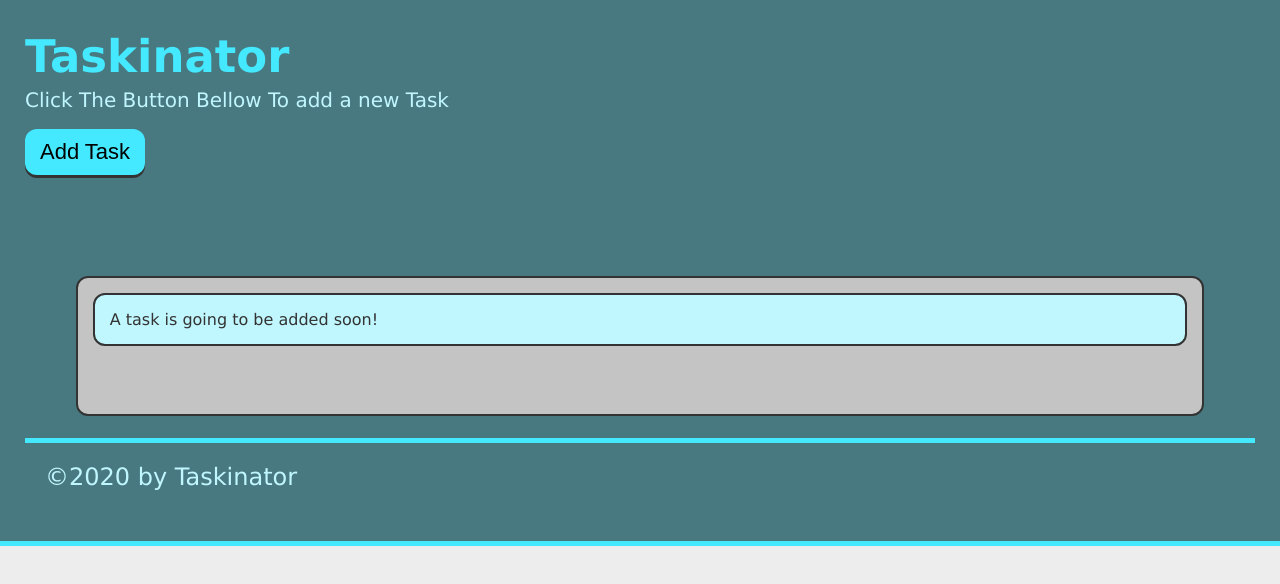
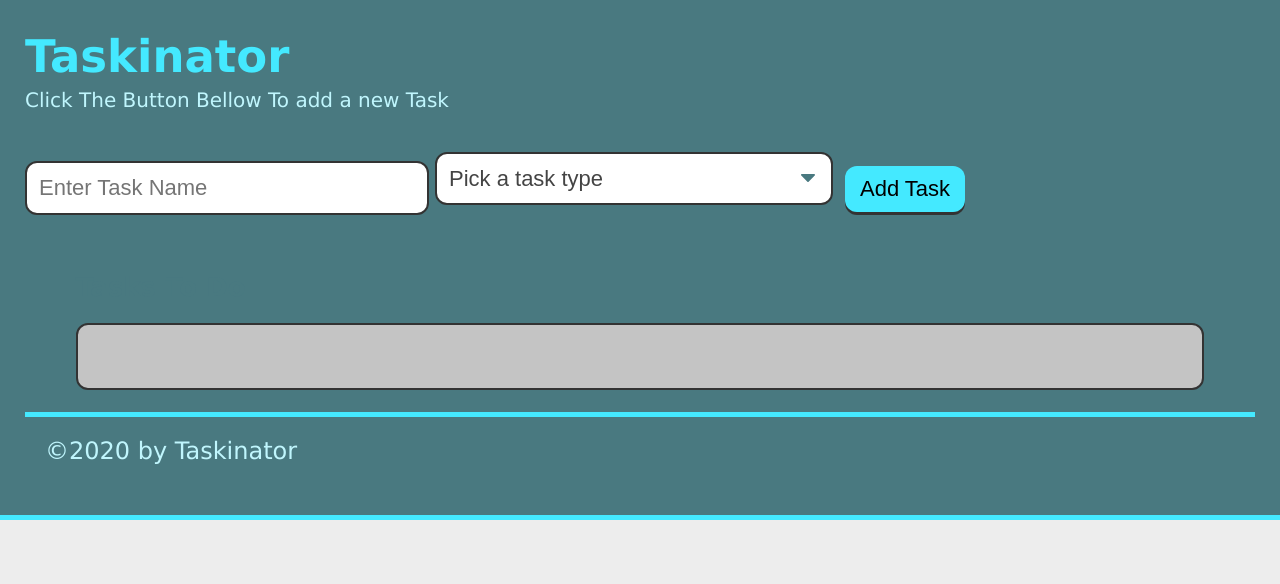
Before and after one commit to salmanghouse1/task-creator, a plain HTML site: page index.html in a window 1280 px wide. Drawn offline with Linux system fonts and the light colour scheme.

Commit message:
Vistual styles for Form completed, added new inputs and select forms

```diff
--- a/index.html
+++ b/index.html
@@ -13,12 +13,30 @@
     <header>
         <h1 class="page-title">Taskinator</h1>
         <p>Click The Button Bellow To add a new Task</p>
-        <button class="btn" id="save-task">Add Task</button>
+
+        <form id="task-form">
+            <div class="form-group">
+                <input type="text" name="task-name" placeholder="Enter Task Name" />
+            </div>
+            <div class="form-group">
+                <div class="form-group">
+                    <select name="task-type" class="select-dropdown">
+                      <option value="" disabled selected>Pick a task type</option>
+                      <option value="Print">Print</option>
+                      <option value="Web">Web</option>
+                      <option value="Mobile">Mobile</option>
+                    </select>
+                </div>
+            </div>
+            <div class="form-group">
+                <button class="btn" id="save-task" type="submit">Add Task</button>
+            </div>
+        </form>
         <main class="page-content">
             <section class="task-list-wrapper">
                 <h2 class="list-title">Tasks To Do</h2>
                 <ul class="task-list" id="tasks-to-do">
-                    <li class="task-item">A task is going to be added soon!</li>
+
                 </ul>
             </section>
         </main>
```
